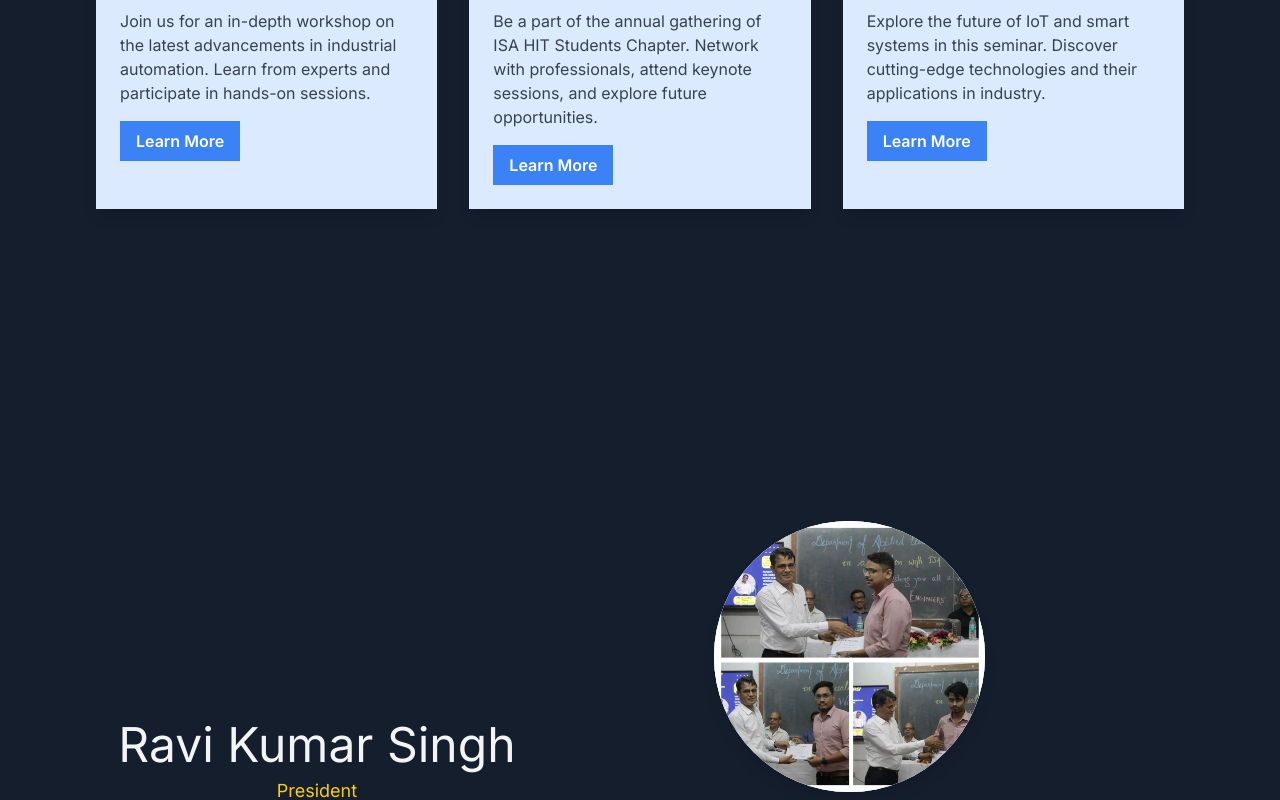
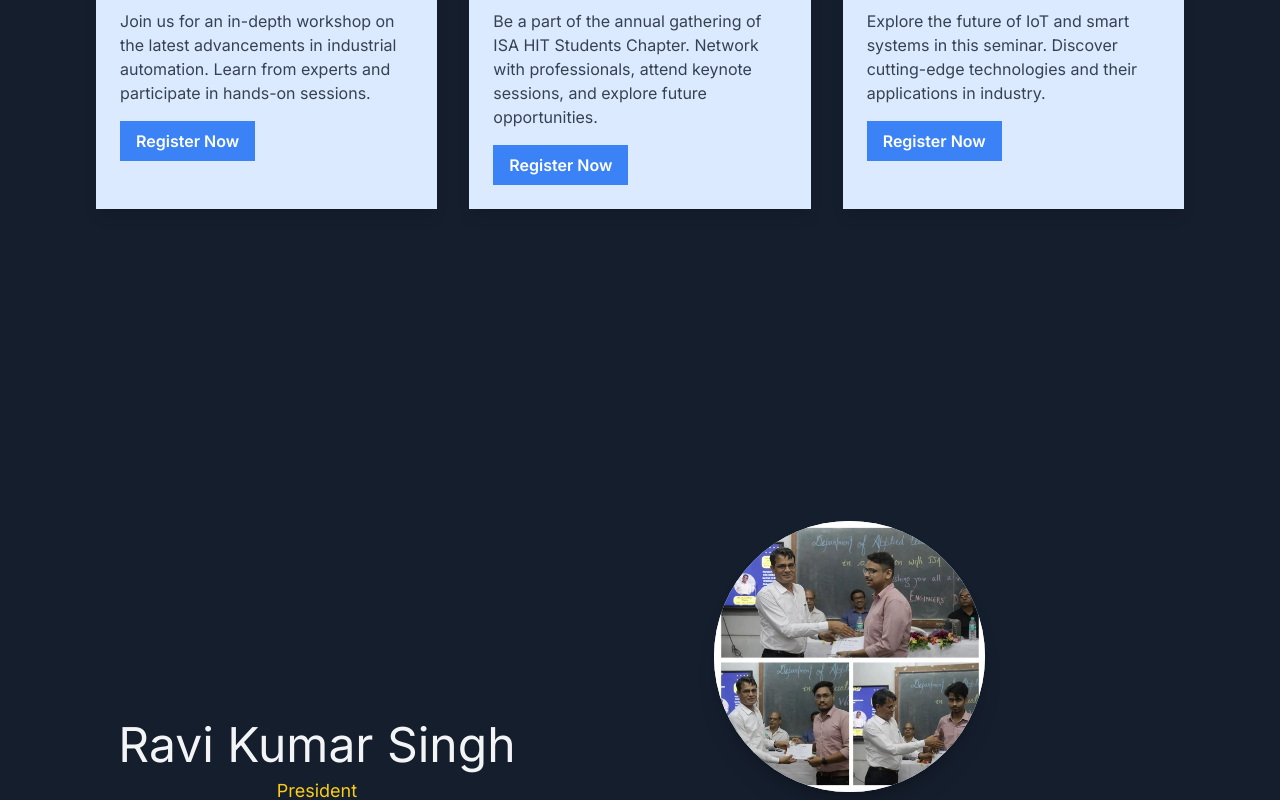
Before and after one commit to ranaayushman/eie, a Next.js app: page / in a window 1280 px wide. Shown: the part 1740-2540 px from the top of the page. Built offline with nearby package versions, Linux system fonts and the light colour scheme.

Commit message:
icons bg changed

```diff
--- a/app/section/Notice.tsx
+++ b/app/section/Notice.tsx
@@ -3,6 +3,7 @@
 
 import MaxWidthWrapper from "@/components/mmw";
 import React from "react";
+import Link from 'next/link';
 
 const notices = [
   {
@@ -47,12 +48,14 @@ const Notice = () => {
                 </h3>
                 <p className="text-sm text-gray-600 mb-4">{notice.date}</p>
                 <p className="text-gray-700 mb-4">{notice.description}</p>
-                <a
-                  href={notice.link}
-                  className="inline-block px-4 py-2 bg-blue-500 text-white font-semibold rounded-lg hover:bg-blue-600"
-                >
-                  Learn More
-                </a>
+                <div>
+                  <Link
+                    href={notice.link}
+                    className="inline-block px-4 py-2 bg-blue-500 text-white font-semibold rounded-lg hover:bg-blue-600"
+                  >
+                    Register Now
+                  </Link>
+                </div>
               </div>
             ))}
           </div>
--- a/app/section/Socials.tsx
+++ b/app/section/Socials.tsx
@@ -97,7 +97,7 @@ const Socials = () => {
                     </ul>
                 </div>
                 <div className="w-full p-20 sticky top-0 flex h-96 md:h-screen items-center">
-                    <div className="w-full md:w-2/3 relative aspect-square bg-gray-100 rounded-full">
+                    <div className="w-full md:w-2/3 relative aspect-square bg-gray-700 shadow-xl rounded-full">
                         {features.map((feature) => (
                             <feature.card id={feature.id} key={feature.id} />
                         ))}
```
